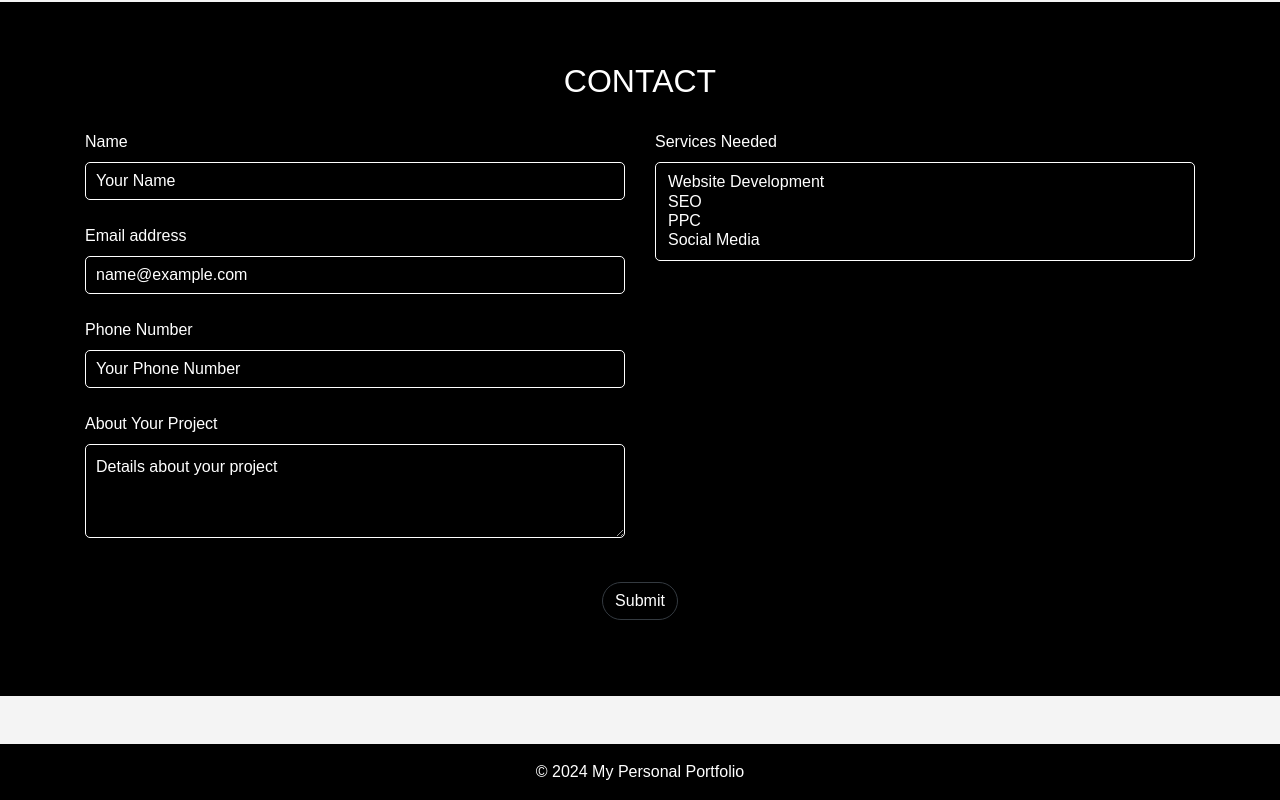
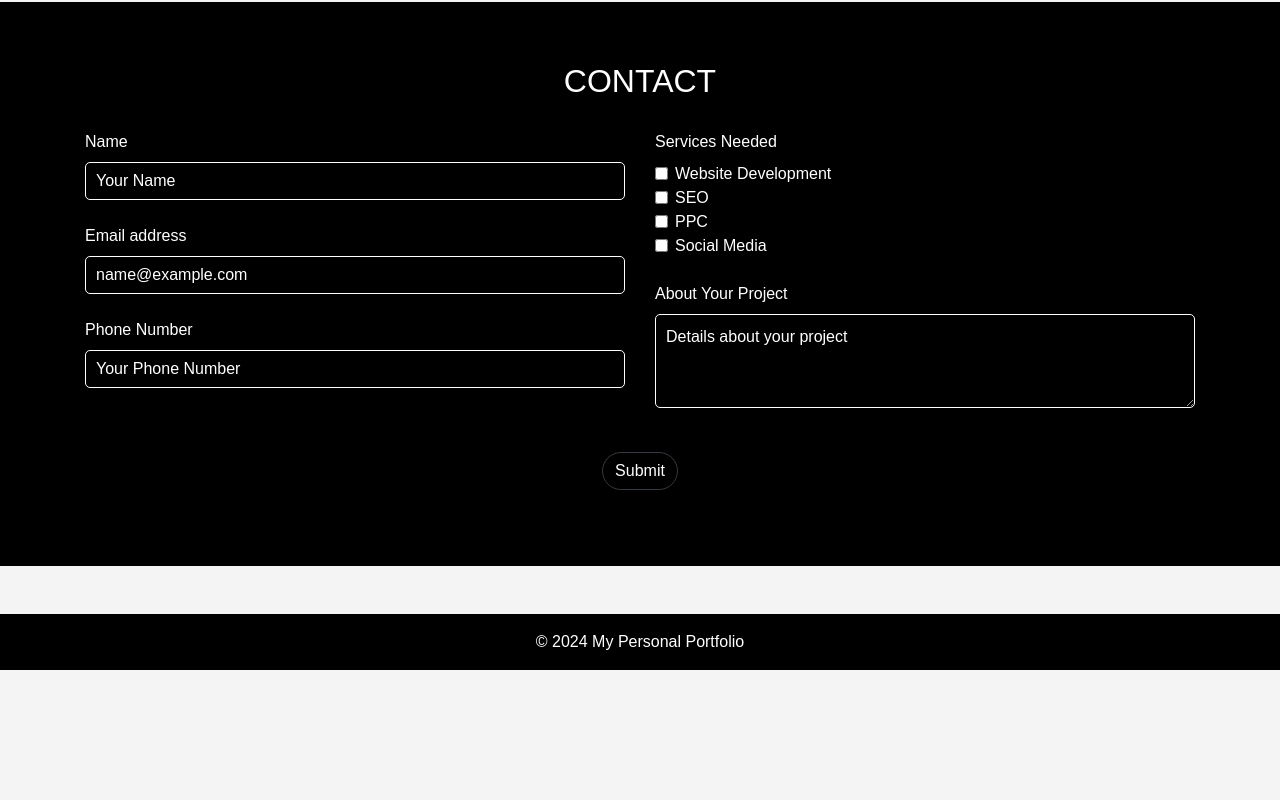
Before and after one commit to eucarystr/Devep, a plain HTML site: page index.html in a window 1280 px wide. Shown: the part 2990-3790 px from the top of the page. After the commit the page ends 3660 px from the top, so only its background shows below. Drawn offline with nearby package versions, Linux system fonts and the light colour scheme.

Commit message:
Update index.html

```diff
--- a/index.html
+++ b/index.html
@@ -252,21 +252,39 @@ html: <!DOCTYPE html>
                             <label for="phone">Phone Number</label>
                             <input type="tel" class="form-control" id="phone" placeholder="Your Phone Number">
                         </div>
-                        <div class="form-group">
-                            <label for="project">About Your Project</label>
-                            <textarea class="form-control" id="project" rows="3" placeholder="Details about your project"></textarea>
-                        </div>
                     </div>
                     <!-- Right Column -->
                     <div class="col-md-6">
                         <div class="form-group">
-                            <label for="services">Services Needed</label>
-                            <select multiple class="form-control" id="services">
-                                <option>Website Development</option>
-                                <option>SEO</option>
-                                <option>PPC</option>
-                                <option>Social Media</option>
-                            </select>
+                            <label>Services Needed</label>
+                            <div class="form-check">
+                                <input class="form-check-input" type="checkbox" id="service1">
+                                <label class="form-check-label" for="service1">
+                                    Website Development
+                                </label>
+                            </div>
+                            <div class="form-check">
+                                <input class="form-check-input" type="checkbox" id="service2">
+                                <label class="form-check-label" for="service2">
+                                    SEO
+                                </label>
+                            </div>
+                            <div class="form-check">
+                                <input class="form-check-input" type="checkbox" id="service3">
+                                <label class="form-check-label" for="service3">
+                                    PPC
+                                </label>
+                            </div>
+                            <div class="form-check">
+                                <input class="form-check-input" type="checkbox" id="service4">
+                                <label class="form-check-label" for="service4">
+                                    Social Media
+                                </label>
+                            </div>
+                        </div>
+                        <div class="form-group mt-4">
+                            <label for="project">About Your Project</label>
+                            <textarea class="form-control" id="project" rows="3" placeholder="Details about your project"></textarea>
                         </div>
                     </div>
                 </div>
@@ -274,6 +292,7 @@ html: <!DOCTYPE html>
             </form>
         </div>
     </section>
+
 
 
     <!-- Footer -->
```
